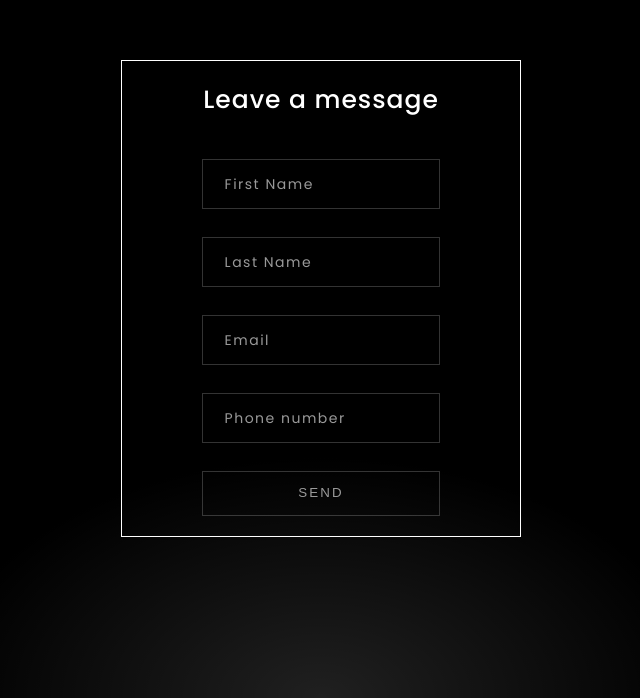
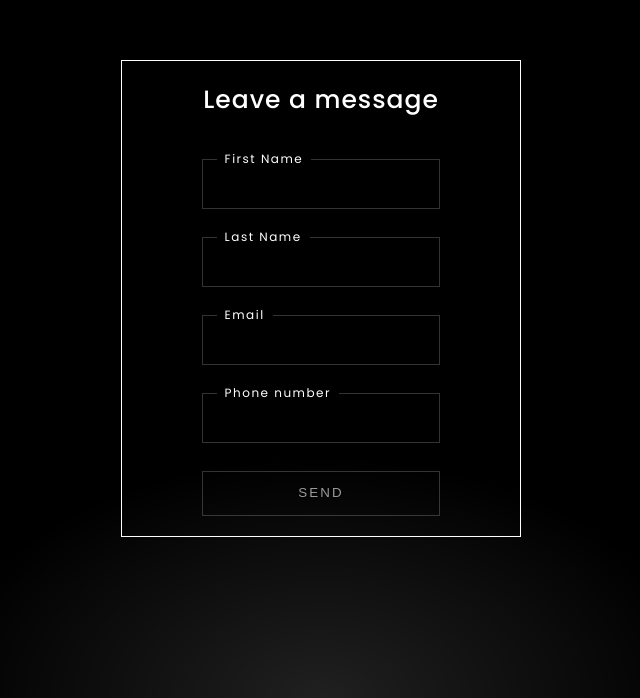
Before and after one commit to EwelinaKopacz/Form-Validation-React, a React (Create React App) app: page / in a window 1280 px wide. Shown: the part 102-800 px from the top of the page, without its empty margins (319-959 px from the left). Built offline with nearby package versions, Linux system fonts and the light colour scheme.

Commit message:
modification in inputfield

```diff
--- a/src/components/Input/Input.js
+++ b/src/components/Input/Input.js
@@ -8,9 +8,9 @@ const Input = (props) => {
     return (
         <InputBox>
             <InputField name={name} value={value} type={type} onChange={onChange}
-
+                hasValue={`${value ? true : false}`}
             />
-            <InputLabel hasValue={`${value ? true : false}`}>{label}</InputLabel>
+            <InputLabel>{label}</InputLabel>
             <InputError>{error}</InputError>
         </InputBox>
     );
```
